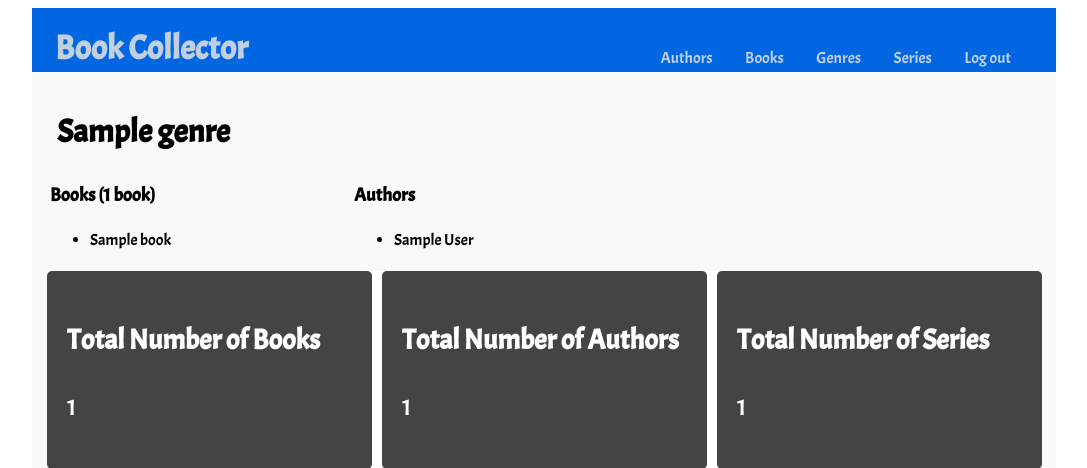
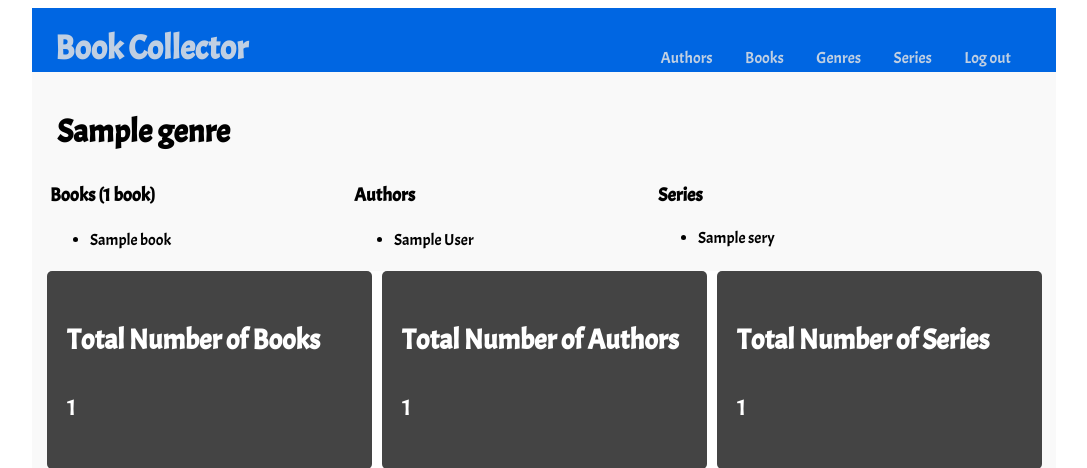
Before and after one commit to jgassman/bookcollector, a Django app: page /bookcollection/genres/1/ in a window 1280 px wide. Shown: the top 468 px of the page, without its empty margins (96-1183 px from the left). Run offline with Django 3.2, Linux system fonts and the light colour scheme; a user stored in the database is signed in; tables that the repository leaves empty hold one stand-in row (values such as "Sample post").

Commit message:
display series on genre pages

```diff
--- a/bookcollection/templates/bookcollection/genre_detail.html
+++ b/bookcollection/templates/bookcollection/genre_detail.html
@@ -27,7 +27,7 @@
           </ul>
         </td>
         <td>
-          {% if author.series %}
+          {% if series %}
             <h3>Series</h3>
             <ul>
               {% for series in series %}
```
